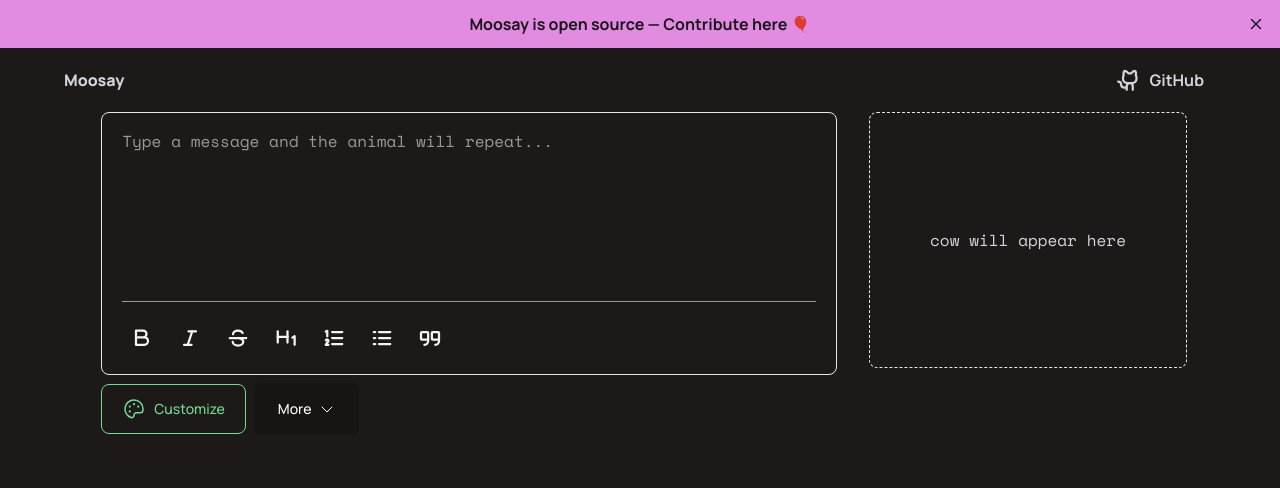
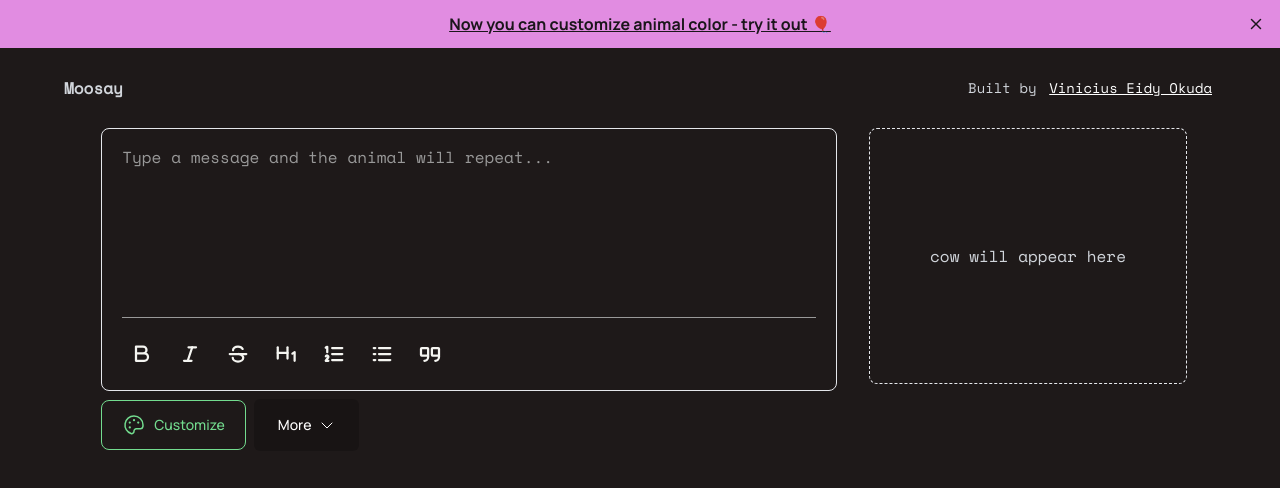
Before and after one commit to eidynho/moosay, a Next.js app: page /application in a window 1280 px wide. Shown: the top 488 px of the page. Built offline with nearby package versions, Linux system fonts and the light colour scheme; no server answers.

Commit message:
update: privating repo and update links

```diff
--- a/src/components/Layout/Announcement.tsx
+++ b/src/components/Layout/Announcement.tsx
@@ -1,5 +1,6 @@
 import { useEffect, useState } from "react";
 import { X } from "phosphor-react";
+import Link from "next/link";
 
 export function Announcement() {
     const [announcementVisibility, setAnnouncementVisibility] = useState<
@@ -33,15 +34,12 @@
                     : "relative flex items-center justify-center h-12 bg-primary transition-all hover:brightness-90"
             }`}
         >
-            <div className="flex items-center gap-2">
-                <a
-                    href="https://github.com/eidynho/moosay"
-                    target="_blank"
-                    className="flex items-center gap-2 font-bold text-sm sm:text-base text-d-primary hover:underline"
-                >
-                    Moosay is open source — Contribute here 🎈
-                </a>
-            </div>
+            <Link
+                href="/application"
+                className="text-d-primary font-bold underline"
+            >
+                Now you can customize animal color - try it out 🎈
+            </Link>
             <X
                 size={16}
                 weight="bold"
--- a/src/components/Layout/NavBar.tsx
+++ b/src/components/Layout/NavBar.tsx
@@ -3,27 +3,21 @@
 export function NavBarComponent() {
     return (
         <div className="md:container mx-auto">
-            <nav className="flex items-center justify-between w-full px-4 sm:px-16 h-16">
+            <nav className="flex items-center justify-between gap-3 w-full px-4 sm:px-16 h-20 font-mono">
                 <Link href="/" className="font-extrabold">
                     Moosay
                 </Link>
 
-                <a
-                    href="https://github.com/eidynho/moosay"
-                    target="_blank"
-                    className="flex items-center gap-2 font-bold py-2 px-3 rounded-lg transition-colors cursor-pointer hover:bg-zinc-800 hover:text-secondary"
-                >
-                    <svg
-                        xmlns="http://www.w3.org/2000/svg"
-                        width="24"
-                        height="24"
-                        fill="currentColor"
-                        viewBox="0 0 256 256"
+                <span className="text-sm text-end">
+                    Built by{" "}
+                    <a
+                        href="https://www.linkedin.com/in/eidy/"
+                        target="_blank"
+                        className="underline"
                     >
-                        <path d="M212.62,75.17A63.7,63.7,0,0,0,206.39,26,12,12,0,0,0,196,20a63.71,63.71,0,0,0-50,24H126A63.71,63.71,0,0,0,76,20a12,12,0,0,0-10.39,6,63.7,63.7,0,0,0-6.23,49.17A61.5,61.5,0,0,0,52,104v8a60.1,60.1,0,0,0,45.76,58.28A43.66,43.66,0,0,0,92,192v4H76a20,20,0,0,1-20-20,44.05,44.05,0,0,0-44-44,12,12,0,0,0,0,24,20,20,0,0,1,20,20,44.05,44.05,0,0,0,44,44H92v12a12,12,0,0,0,24,0V192a20,20,0,0,1,40,0v40a12,12,0,0,0,24,0V192a43.66,43.66,0,0,0-5.76-21.72A60.1,60.1,0,0,0,220,112v-8A61.5,61.5,0,0,0,212.62,75.17ZM196,112a36,36,0,0,1-36,36H112a36,36,0,0,1-36-36v-8a37.87,37.87,0,0,1,6.13-20.12,11.65,11.65,0,0,0,1.58-11.49,39.9,39.9,0,0,1-.4-27.72,39.87,39.87,0,0,1,26.41,17.8A12,12,0,0,0,119.82,68h32.35a12,12,0,0,0,10.11-5.53,39.84,39.84,0,0,1,26.41-17.8,39.9,39.9,0,0,1-.4,27.72,12,12,0,0,0,1.61,11.53A37.85,37.85,0,0,1,196,104Z"></path>
-                    </svg>
-                    GitHub
-                </a>
+                        Vinicius Eidy Okuda
+                    </a>
+                </span>
             </nav>
         </div>
     );
--- a/src/pages/index.tsx
+++ b/src/pages/index.tsx
@@ -1,4 +1,5 @@
 import { CardsExamples } from "@/components/Layout/CardsExamples";
+import { Footer } from "@/components/Layout/Footer";
 import { Header } from "@/components/Layout/Header";
 import { ThinkCreateHaveFun } from "@/components/Layout/ThinkCreateHaveFun";
 
@@ -8,6 +9,7 @@
             <Header />
             <CardsExamples />
             <ThinkCreateHaveFun />
+            <Footer />
         </div>
     );
 }
--- a/src/styles/global.ts
+++ b/src/styles/global.ts
@@ -48,6 +48,24 @@
         fontSize: "1rem",
     },
 
+    "a[target='_blank']": {
+        textDecoration: "underline !important",
+        color: "$white",
+        background: "linear-gradient(to right, $white 50%, transparent 50%)",
+        backgroundSize: "205% 100%",
+        backgroundPosition: "right bottom",
+        borderRadius: "0.25rem",
+        padding: "0.125rem 0.25rem",
+        transition: "background 0.25s ease",
+
+        "&:hover": {
+            color: "$primary",
+            backgroundColor: "$primary",
+            backgroundPosition: "left bottom",
+            transition: "background 0.25s ease, color 0.3s ease",
+        },
+    },
+
     blockquote: {
         padding: "0.25rem 1rem 0.25rem",
         borderLeft: "2px solid #0ea5e9",
```
